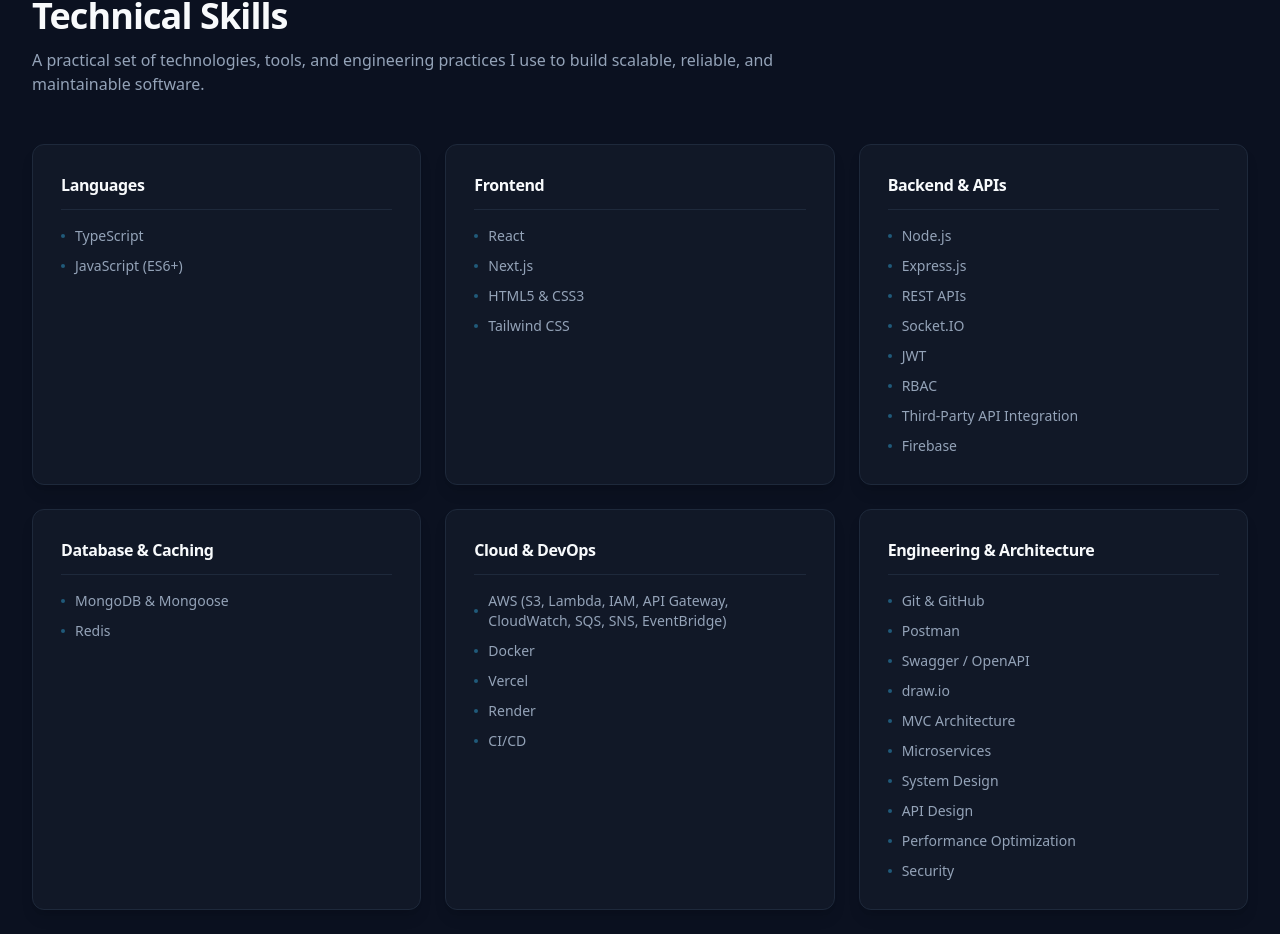
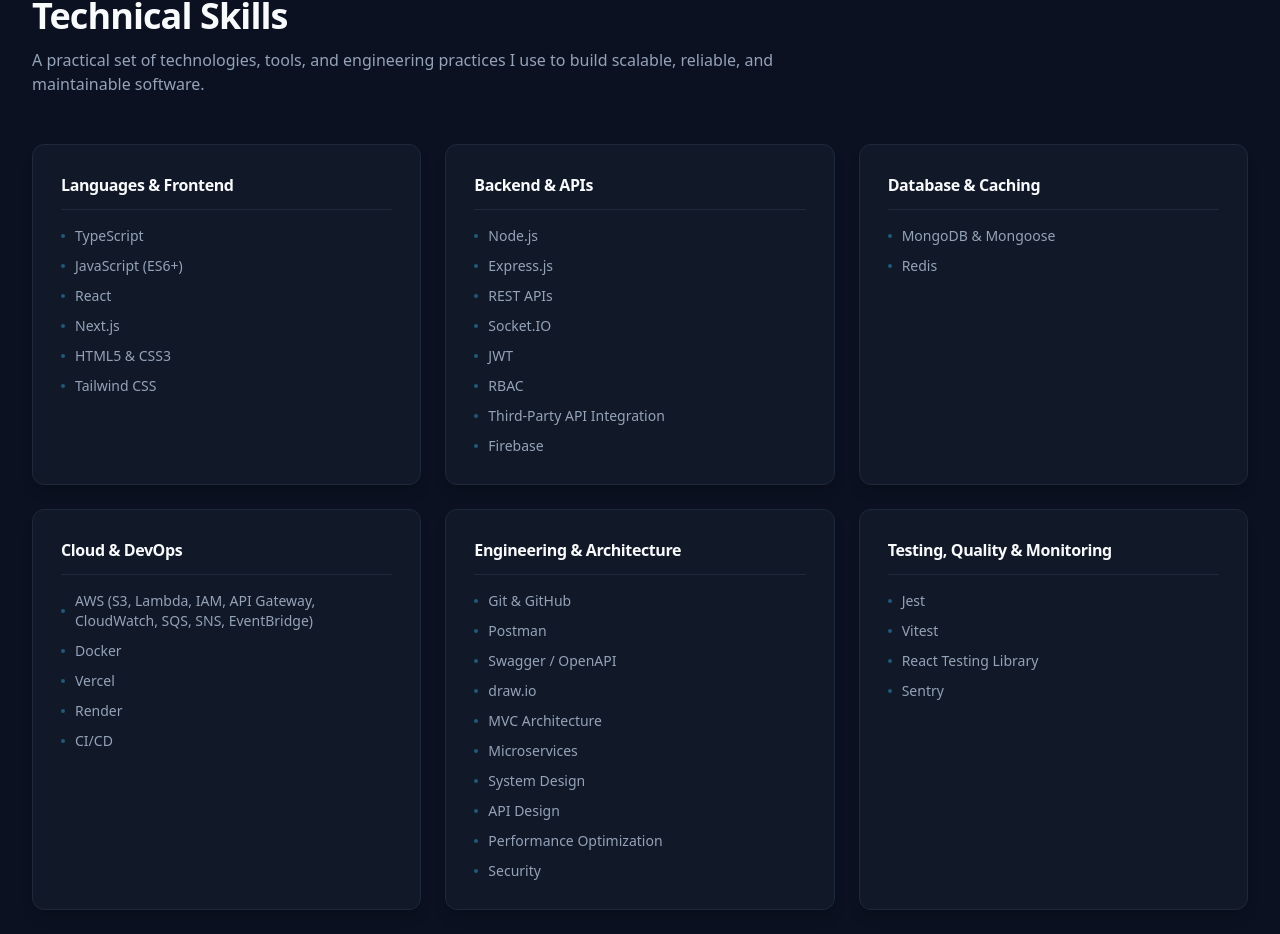
Before and after one commit to adhithyandas/Portfolio, a React (Vite) app: page / in a window 1280 px wide. Shown: the part 3974-4908 px from the top of the page. Built offline with nearby package versions, Linux system fonts and the light colour scheme.

Commit message:
refactor: merge Languages and Frontend skill categories into a single group

```diff
--- a/src/data/portfolioData.ts
+++ b/src/data/portfolioData.ts
@@ -205,12 +205,15 @@ export const PROJECTS_DATA: ProjectItem[] = [
 
 export const SKILL_CATEGORIES: SkillCategory[] = [
   {
-    category: "Languages",
-    skills: ["TypeScript", "JavaScript (ES6+)"],
-  },
-  {
-    category: "Frontend",
-    skills: ["React", "Next.js", "HTML5 & CSS3", "Tailwind CSS"],
+    category: "Languages & Frontend",
+    skills: [
+      "TypeScript",
+      "JavaScript (ES6+)",
+      "React",
+      "Next.js",
+      "HTML5 & CSS3",
+      "Tailwind CSS",
+    ],
   },
   {
     category: "Backend & APIs",
```
